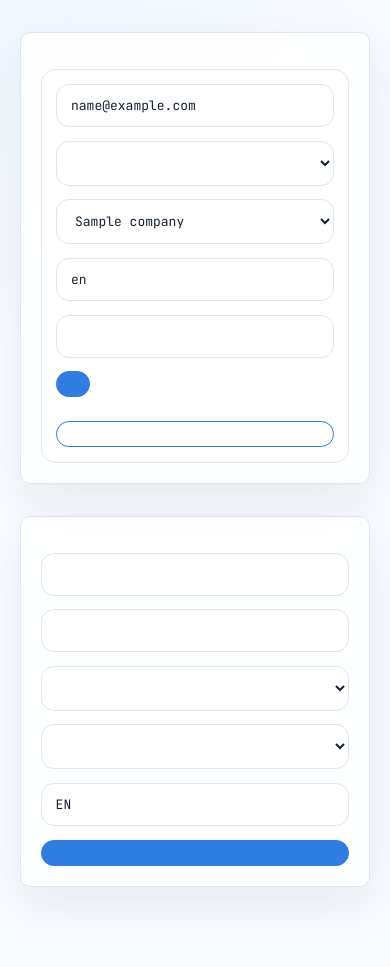
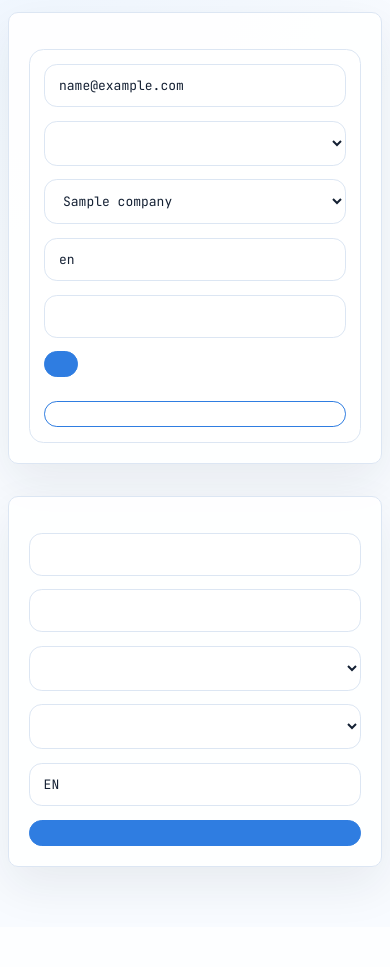
Before and after one commit to albercuba/Roster-Hub, a FastAPI app: template app/templates/admin_users.html in a window 390 px wide. Shown: the part 122-1089 px from the top of the page. After the commit the page ends 1013 px from the top, so only its background shows below. Run offline with FastAPI, Linux system fonts and the light colour scheme; the template is opened without the code that fills it: most values are stand-ins (such as "Sample title", 1, 10 or a date in 2020); lists and menus that the app fills with data are empty; parts of the project's set-up code (start-up, migrations or seed data) failed here and were passed over.

Commit message:
style: align roster hub shell layout with fixed sidebar

```diff
--- a/app/static/style.css
+++ b/app/static/style.css
@@ -113,10 +113,11 @@ a {
 }
 .app-layout {
     display: grid;
-    grid-template-columns: 260px minmax(0, 1fr);
-    gap: 1.5rem;
-    width: min(1440px, calc(100% - 2rem));
+    grid-template-columns: 220px minmax(0, 1fr);
+    gap: 0.75rem;
+    width: 100%;
     margin: 0 auto;
+    padding: 0 0.75rem;
     align-items: start;
 }
 .side-menu {
@@ -188,7 +189,7 @@ a {
 }
 .shell {
     width: 100%;
-    margin: 2rem auto;
+    margin: 0.75rem auto;
     min-width: 0;
     padding-left: 0.75rem;
     padding-right: 0.75rem;
@@ -356,11 +357,15 @@ button {
     }
     .app-layout {
         grid-template-columns: 1fr;
-        width: min(100%, calc(100% - 1rem));
+        padding: 0 0.5rem;
     }
     .side-menu {
         position: static;
         margin-top: 1rem;
+    }
+    .shell {
+        padding-left: 0;
+        padding-right: 0;
     }
     .grid-form.two,
     .split {
```
